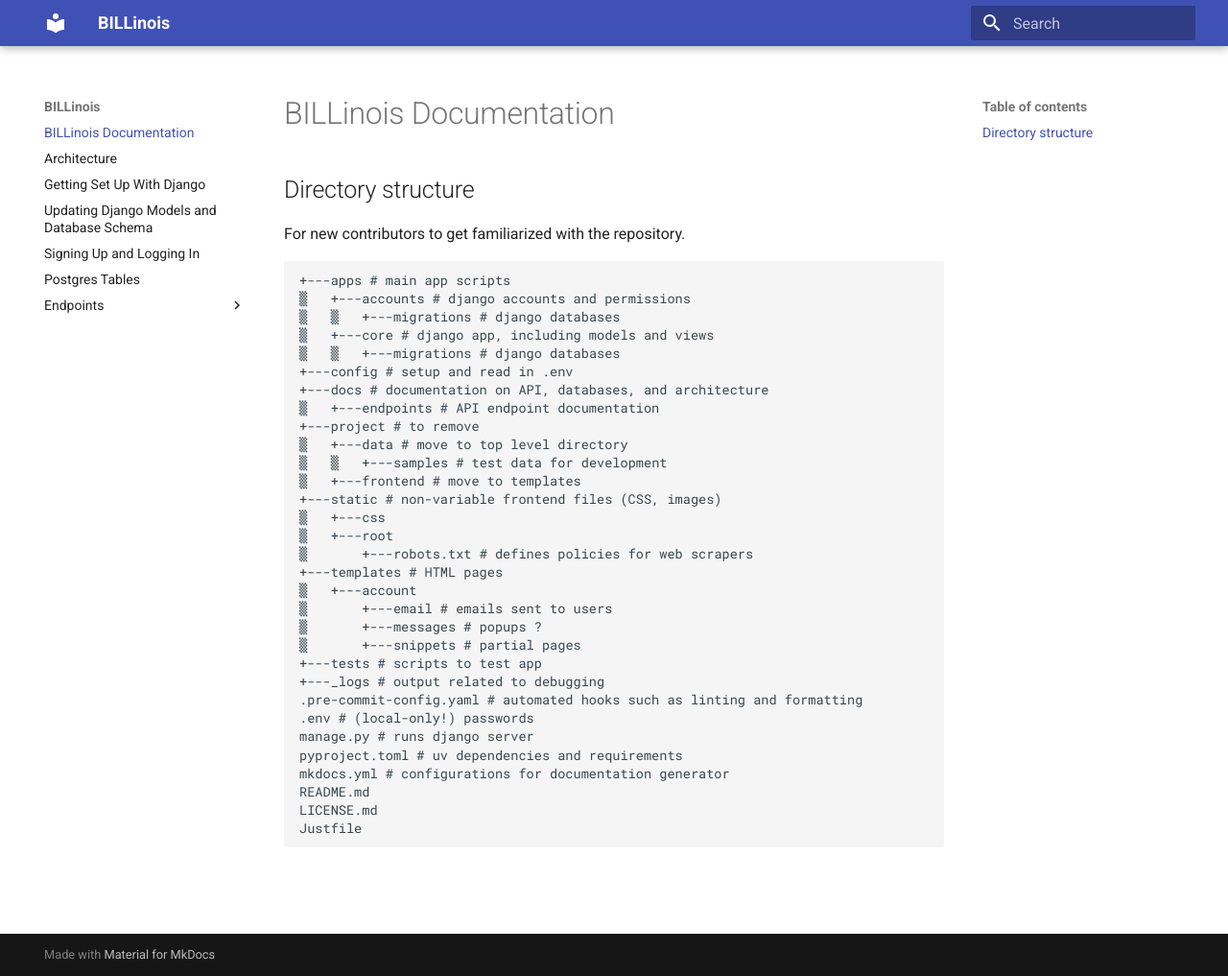
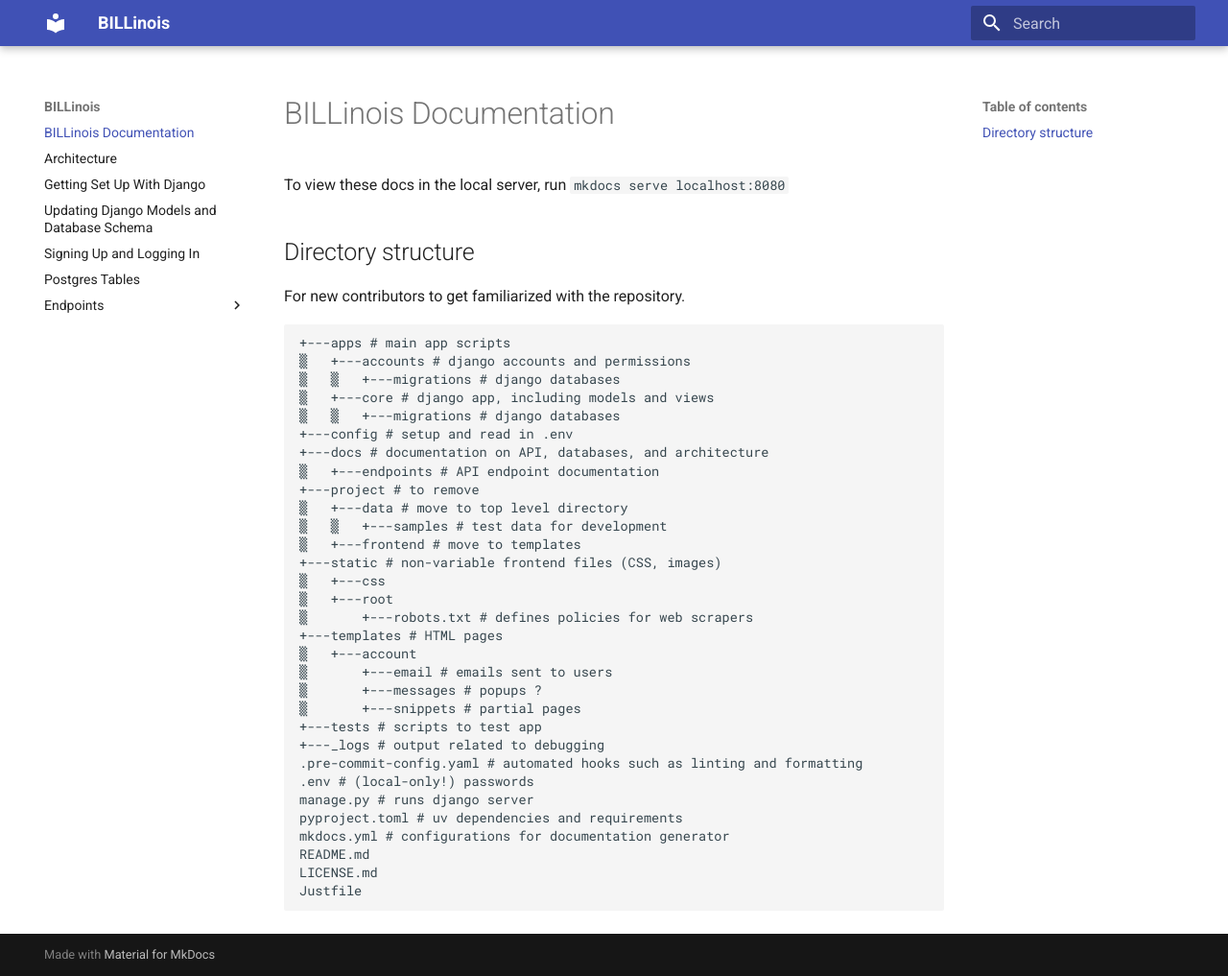
Before and after one commit to uchicago-capp-30320/BILLinois, an MkDocs documentation site: the page built from docs/index.md, in a window 1280 px wide and 1017 px high. Shown: the whole window at 96% size. Built offline with MkDocs 1.6.1 and Material for MkDocs 9.7.7, drawn with Linux system fonts in a browser that asks for light colours.

Commit message:
Update index.md

```diff
--- a/docs/index.md
+++ b/docs/index.md
@@ -1,4 +1,6 @@
 # BILLinois Documentation
+
+To view these docs in the local server, run `mkdocs serve localhost:8080`
 
 ## Directory structure
 
```
